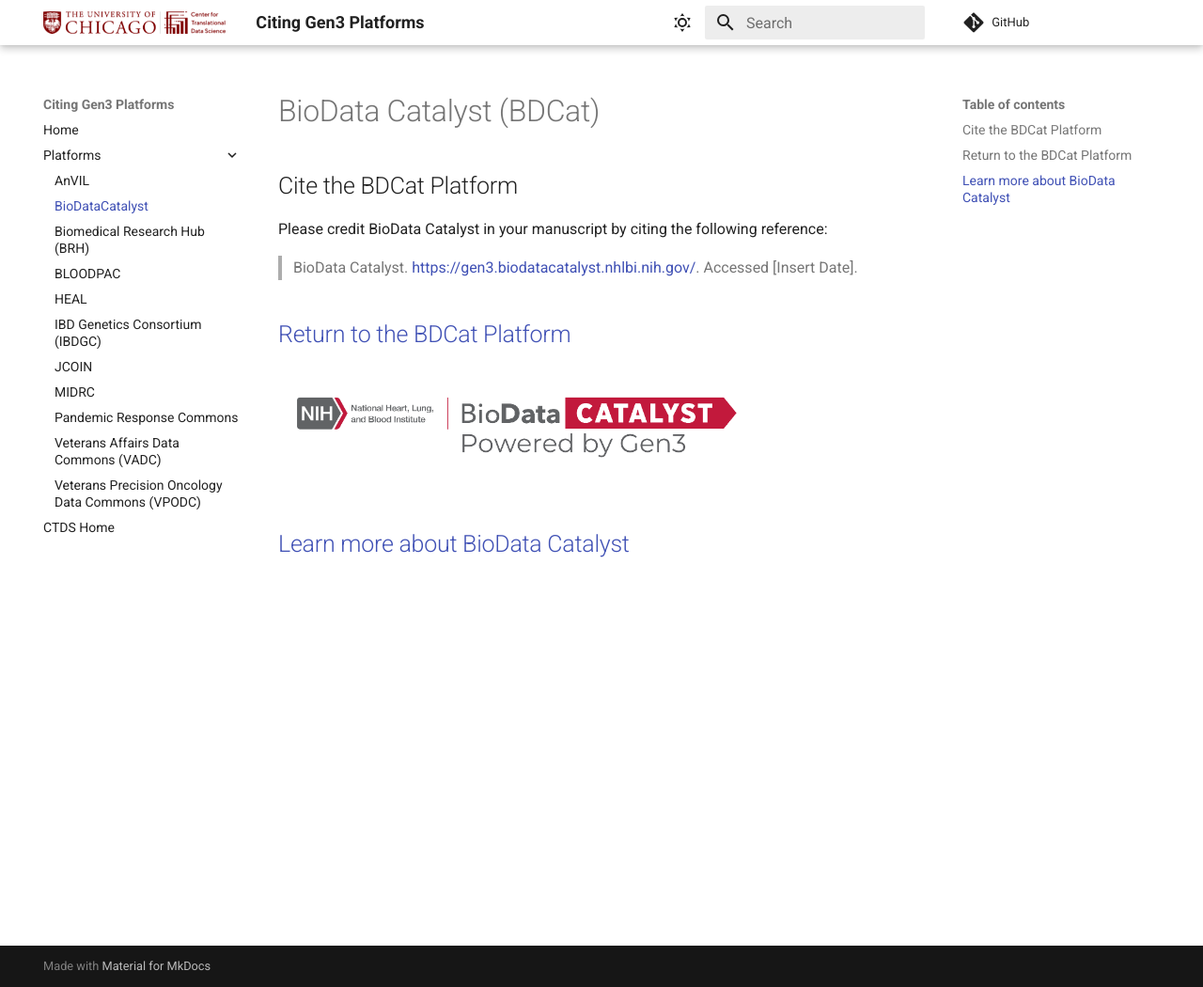
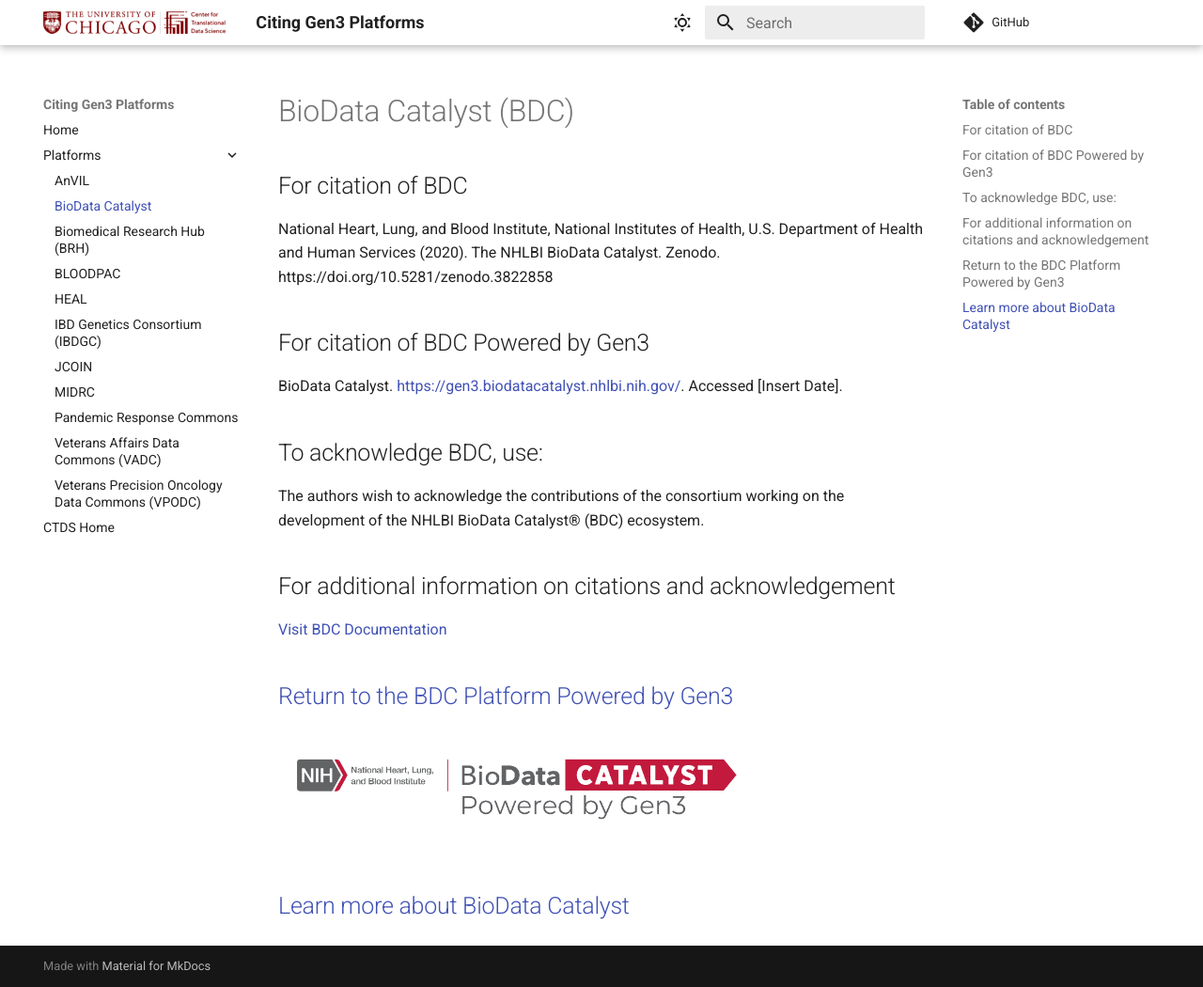
Before and after one commit to uc-cdis/platform-citation, an MkDocs documentation site: the page built from docs/bdc-cite.md, in a window 1280 px wide and 1050 px high. Shown: the whole window at 94% size. Built offline with MkDocs 1.6.1 and Material for MkDocs 9.7.7, drawn with Linux system fonts in a browser that asks for light colours; comment, search, counter and statistics services are not loaded.

Commit message:
BDC updates

```diff
--- a/docs/bdc-cite.md
+++ b/docs/bdc-cite.md
@@ -1,19 +1,32 @@
-# BioData Catalyst (BDCat)
+# BioData Catalyst (BDC)
 
-## Cite the BDCat Platform
+## For citation of BDC
+National Heart, Lung, and Blood Institute, National Institutes of Health, U.S. Department of Health and Human Services (2020). The NHLBI BioData Catalyst. Zenodo. https://doi.org/10.5281/zenodo.3822858
 
-Please credit BioData Catalyst in your manuscript by citing the following reference:
 
-> BioData Catalyst. [https://gen3.biodatacatalyst.nhlbi.nih.gov/][BDCat Platform]. Accessed [Insert Date].
+## For citation of BDC Powered by Gen3
 
-## [Return to the BDCat Platform][BDCat Platform]
+BioData Catalyst. [https://gen3.biodatacatalyst.nhlbi.nih.gov/][BDC Platform]. Accessed [Insert Date].
 
-[![BDCat Logo][img BDCat logo]{:style="height:125px"}][BDCat Platform]
+## To acknowledge BDC, use:
+
+The authors wish to acknowledge the contributions of the consortium working on the development of the NHLBI BioData Catalyst® (BDC) ecosystem.
+
+## For additional information on citations and acknowledgement
+
+[Visit BDC Documentation][BDC Documentation]
+
+## [Return to the BDC Platform Powered by Gen3][BDC Platform]
+
+![BDCat Logo][img BDCat logo]{:style="height:125px"}
 
 ## [Learn more about BioData Catalyst][Org website]
 
+
+
 <!-- Links and Images -->
-[BDCat Platform]: https://gen3.biodatacatalyst.nhlbi.nih.gov/
+[BDC Documentation]: https://bdcatalyst.gitbook.io/biodata-catalyst-documentation/community/citation-and-acknowledgement
+[BDC Platform]: https://gen3.biodatacatalyst.nhlbi.nih.gov/
 [Gen3.org]: https://gen3.org/
 [img BDCat logo]: ./img/BDCat-logo.png
 [img Gen3 logo]: ./img/gen3blue.png
--- a/mkdocs.yml
+++ b/mkdocs.yml
@@ -5,7 +5,7 @@ nav:
     - Home: home-cite.md
     - Platforms:
        - AnVIL: anvil-cite.md
-       - BioDataCatalyst: bdc-cite.md
+       - BioData Catalyst: bdc-cite.md
        - Biomedical Research Hub (BRH): brh-cite.md
        - BLOODPAC: bloodpac-cite.md
        - HEAL: heal-cite.md
```
Also changed, not shown: 1 other file.
